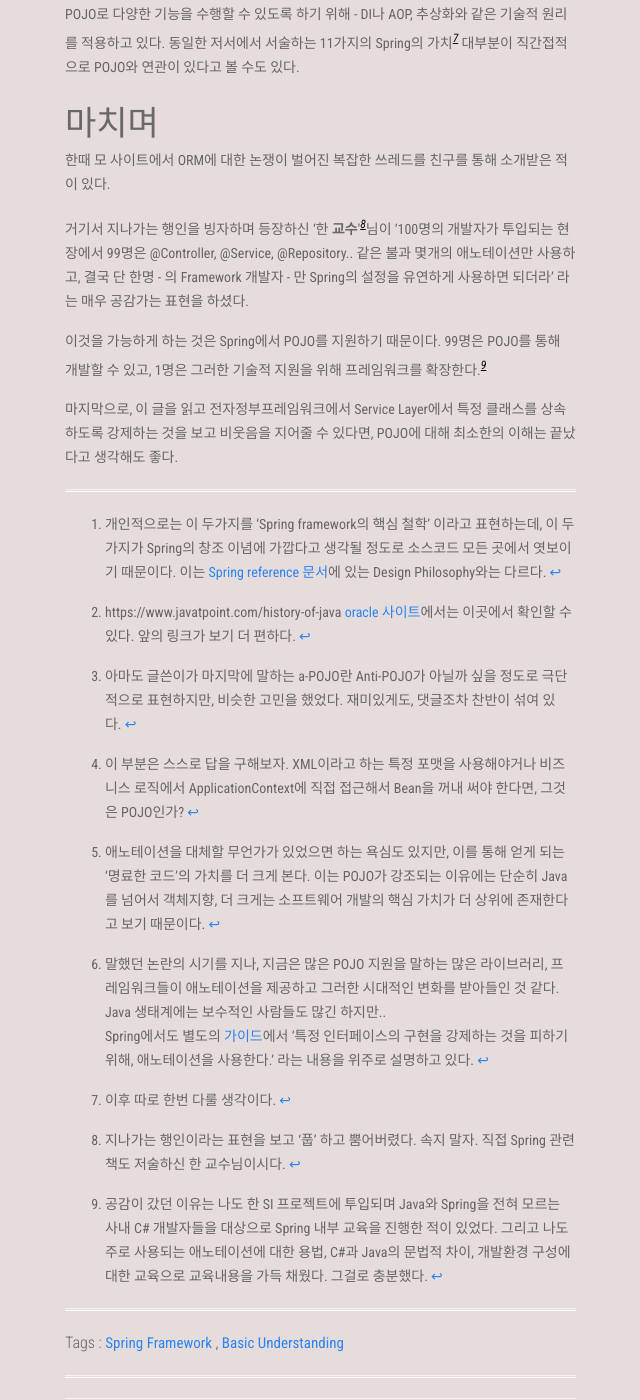
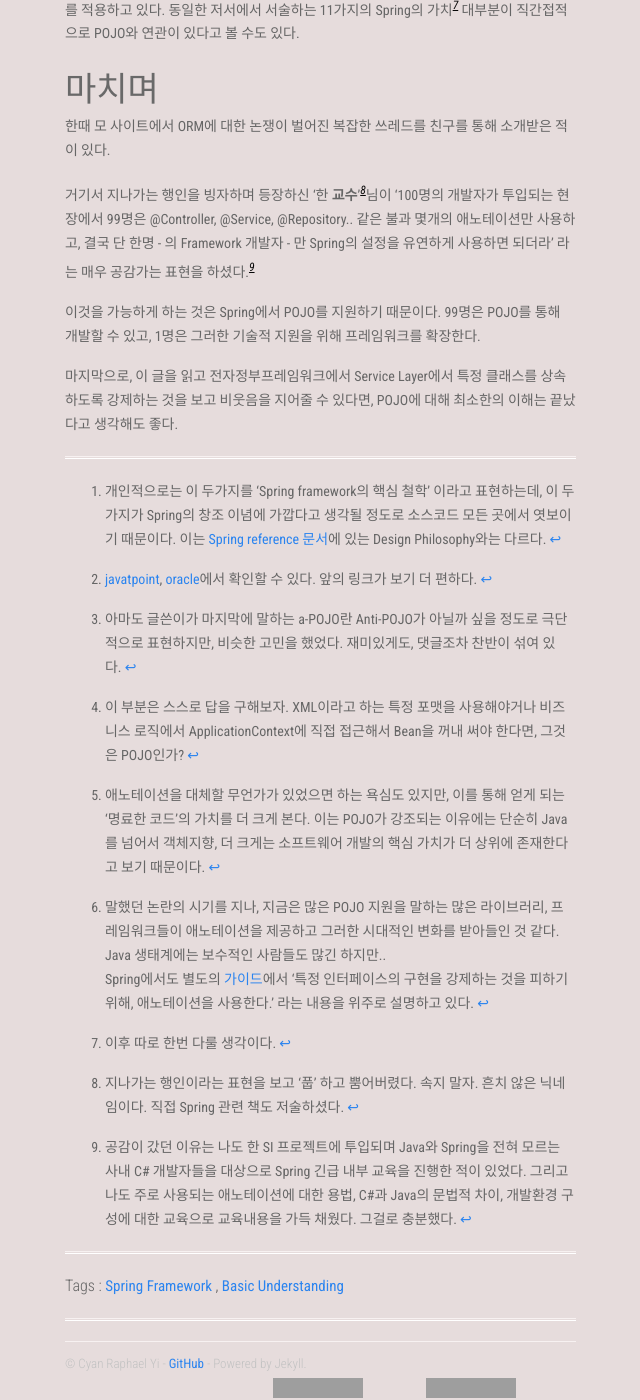
Before and after one commit to CyanRYi/cyanryi.github.io, a Jekyll site: the page built from _posts/ko/2019-03-20-Introduce-Spring-1.md, in a window 1280 px wide and 1400 px high, scrolled down 2007 px. Shown: the whole window, without its empty margins (267-907 px from the left). Built offline with Jekyll 4.4.1, drawn with Linux system fonts in a browser that asks for light colours; some of the changed text lies outside the part shown; grey boxes are pictures that could not be loaded.

Commit message:
최종 교정 및 기안 종료. 제목을 수정

```diff
--- a/_posts/ko/2019-03-20-Entrance-of-Spring-1.md
+++ b/_posts/ko/2019-03-20-Introduce-Spring-1.md
@@ -1,8 +1,7 @@
 ---
-title: Spring framework를 대하는 자세(1) - Spring의 POJO
+title: Introduce Spring(1) - POJO
 category: spring
 tags: [spring, basic]
-hidden: true
 ---
 
 토비의 스프링에서는 '개발자들이 스프링을 통해 얻게 되는 두 가지 중요한 가치'[^1] 라고 표현하는 두가지가 있다. 단순함에서 POJO를, 유연성에서 "항상 프레임워크 기반의 접근 방법을 사용해라"를 소개한다.
@@ -51,16 +50,16 @@
 
 한때 모 사이트에서 ORM에 대한 논쟁이 벌어진 복잡한 쓰레드를 친구를 통해 소개받은 적이 있다.
 
-거기서 지나가는 행인을 빙자하며 등장하신 '한 **교수**'[^8]님이 '100명의 개발자가 투입되는 현장에서 99명은 @Controller, @Service, @Repository.. 같은 불과 몇개의 애노테이션만 사용하고, 결국 단 한명 - 의 Framework 개발자 - 만 Spring의 설정을 유연하게 사용하면 되더라' 라는 매우 공감가는 표현을 하셨다.
+거기서 지나가는 행인을 빙자하며 등장하신 '한 **교수**'[^8]님이 '100명의 개발자가 투입되는 현장에서 99명은 @Controller, @Service, @Repository.. 같은 불과 몇개의 애노테이션만 사용하고, 결국 단 한명 - 의 Framework 개발자 - 만 Spring의 설정을 유연하게 사용하면 되더라' 라는 매우 공감가는 표현을 하셨다.[^9]
 
-이것을 가능하게 하는 것은 Spring에서 POJO를 지원하기 때문이다. 99명은 POJO를 통해 개발할 수 있고, 1명은 그러한 기술적 지원을 위해 프레임워크를 확장한다.[^9]
+이것을 가능하게 하는 것은 Spring에서 POJO를 지원하기 때문이다. 99명은 POJO를 통해 개발할 수 있고, 1명은 그러한 기술적 지원을 위해 프레임워크를 확장한다.
 
 마지막으로, 이 글을 읽고 전자정부프레임워크에서 Service Layer에서 특정 클래스를 상속하도록 강제하는 것을 보고 비웃음을 지어줄 수 있다면, POJO에 대해 최소한의 이해는 끝났다고 생각해도 좋다.
 
 ---
 [^1]: 개인적으로는 이 두가지를 'Spring framework의 핵심 철학' 이라고 표현하는데, 이 두가지가 Spring의 창조 이념에 가깝다고 생각될 정도로 소스코드 모든 곳에서 엿보이기 때문이다. 이는 [Spring reference 문서](https://docs.spring.io/spring-framework/docs/current/spring-framework-reference/overview.html#overview-philosophy)에 있는 Design Philosophy와는 다르다.
 
-[^2]: https://www.javatpoint.com/history-of-java [oracle 사이트](http://oracle.com.edgesuite.net/timeline/java/)에서는 이곳에서 확인할 수 있다. 앞의 링크가 보기 더 편하다.
+[^2]: [javatpoint](https://www.javatpoint.com/history-of-java), [oracle](http://oracle.com.edgesuite.net/timeline/java/)에서 확인할 수 있다. 앞의 링크가 보기 더 편하다.
 
 [^3]: 아마도 글쓴이가 마지막에 말하는 a-POJO란 Anti-POJO가 아닐까 싶을 정도로 극단적으로 표현하지만, 비슷한 고민을 했었다. 재미있게도, 댓글조차 찬반이 섞여 있다.
 
@@ -73,6 +72,6 @@
 
 [^7]: 이후 따로 한번 다룰 생각이다.
 
-[^8]: 지나가는 행인이라는 표현을 보고 '풉' 하고 뿜어버렸다. 속지 말자. 직접 Spring 관련 책도 저술하신 한 교수님이시다.
+[^8]: 지나가는 행인이라는 표현을 보고 '풉' 하고 뿜어버렸다. 속지 말자. 흔치 않은 닉네임이다. 직접 Spring 관련 책도 저술하셨다.
 
-[^9]: 공감이 갔던 이유는 나도 한 SI 프로젝트에 투입되며 Java와 Spring을 전혀 모르는 사내 C# 개발자들을 대상으로 Spring 내부 교육을 진행한 적이 있었다. 그리고 나도 주로 사용되는 애노테이션에 대한 용법, C#과 Java의 문법적 차이, 개발환경 구성에 대한 교육으로 교육내용을 가득 채웠다. 그걸로 충분했다.
+[^9]: 공감이 갔던 이유는 나도 한 SI 프로젝트에 투입되며 Java와 Spring을 전혀 모르는 사내 C# 개발자들을 대상으로 Spring 긴급 내부 교육을 진행한 적이 있었다. 그리고 나도 주로 사용되는 애노테이션에 대한 용법, C#과 Java의 문법적 차이, 개발환경 구성에 대한 교육으로 교육내용을 가득 채웠다. 그걸로 충분했다.
```
